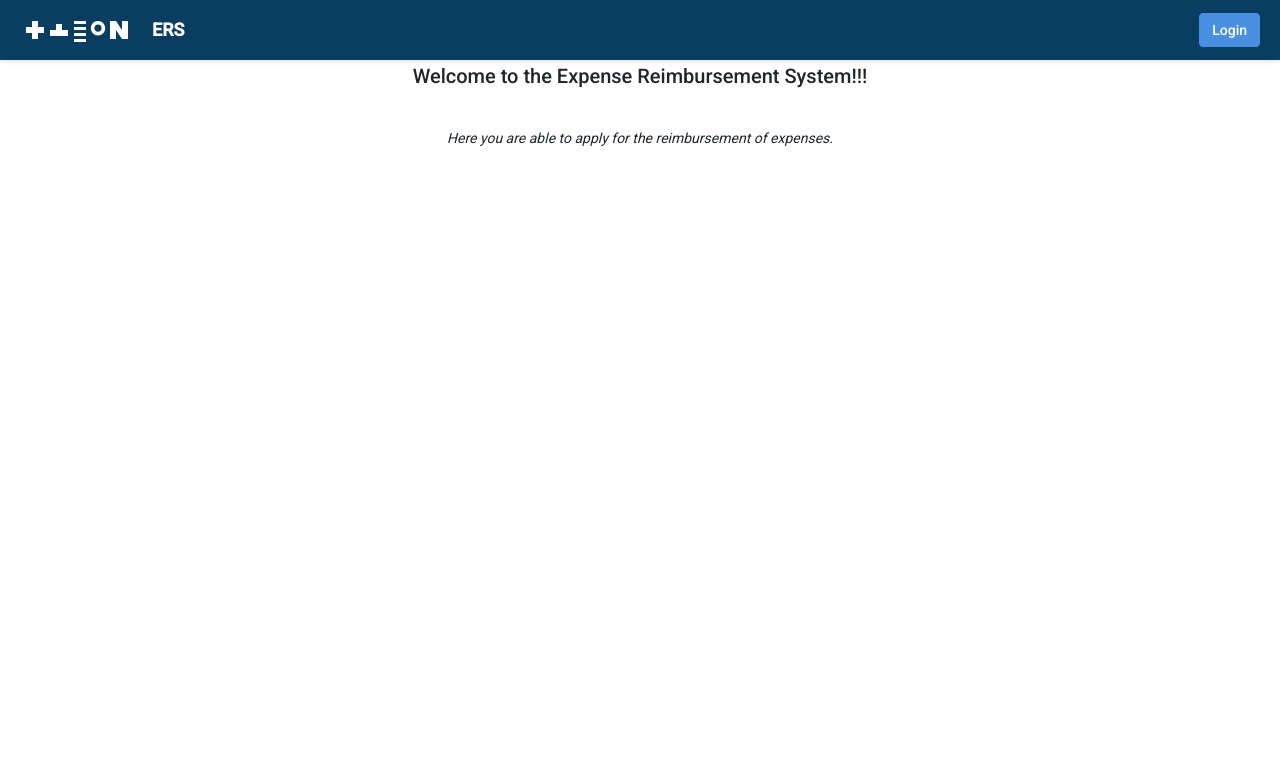
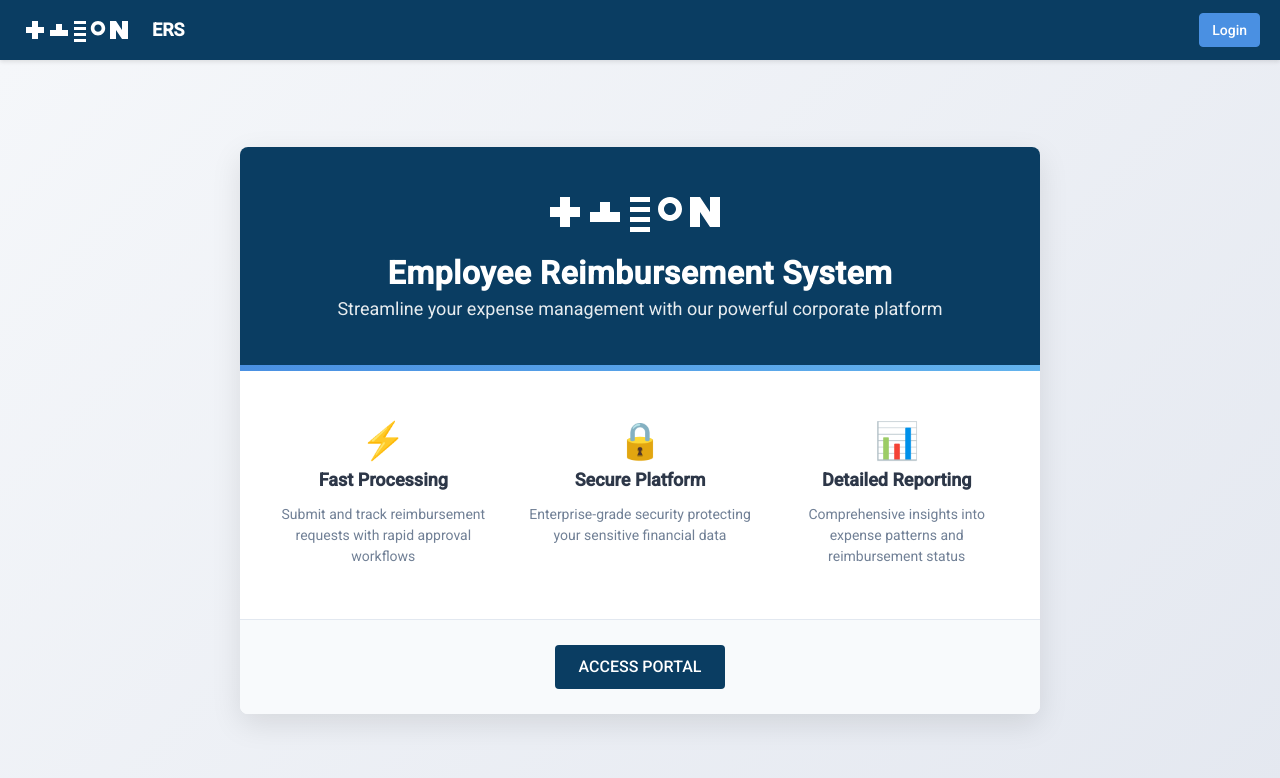
Before and after one commit to tjgray94/ERS-frontend, an Angular app: page / in a window 1280 px wide. Shown: the top 778 px of the page. Built offline with nearby package versions, Linux system fonts and the light colour scheme.

Commit message:
Redesigned the welcome page

```diff
--- a/src/app/welcome/welcome.component.css
+++ b/src/app/welcome/welcome.component.css
@@ -0,0 +1,115 @@
+.welcome-container {
+  min-height: calc(100vh - 60px);
+  background: linear-gradient(135deg, #f5f7fa 0%, #e4e8f0 100%);
+  display: flex;
+  flex-direction: column;
+  align-items: center;
+  justify-content: center;
+  padding: 40px 20px;
+  text-align: center;
+}
+
+.welcome-card {
+  max-width: 800px;
+  width: 100%;
+  background: white;
+  border-radius: 8px;
+  box-shadow: 0 10px 30px rgba(0, 0, 0, 0.1);
+  overflow: hidden;
+}
+
+.welcome-header {
+  background-color: #0a3d62;
+  padding: 40px 30px;
+  position: relative;
+}
+
+.welcome-header::after {
+  content: '';
+  position: absolute;
+  bottom: 0;
+  left: 0;
+  right: 0;
+  height: 6px;
+  background: linear-gradient(90deg, #4a90e2, #63b3ed);
+}
+
+.welcome-title {
+  color: white;
+  font-size: 32px;
+  font-weight: 700;
+  margin: 0;
+  letter-spacing: 0.5px;
+}
+
+.welcome-subtitle {
+  color: rgba(255, 255, 255, 0.9);
+  font-size: 18px;
+  margin-top: 10px;
+  font-weight: 400;
+}
+
+.welcome-body {
+  padding: 40px 30px;
+}
+
+.feature-grid {
+  display: grid;
+  grid-template-columns: repeat(auto-fit, minmax(220px, 1fr));
+  gap: 30px;
+  margin-top: 20px;
+}
+
+.feature-item {
+  display: flex;
+  flex-direction: column;
+  align-items: center;
+  text-align: center;
+}
+
+.feature-icon {
+  font-size: 36px;
+  color: #0a3d62;
+  margin-bottom: 15px;
+}
+
+.feature-title {
+  font-size: 18px;
+  font-weight: 600;
+  color: #2d3748;
+  margin-bottom: 10px;
+}
+
+.feature-description {
+  font-size: 14px;
+  color: #718096;
+  line-height: 1.5;
+}
+
+.welcome-footer {
+  background-color: #f8fafc;
+  padding: 25px 30px;
+  border-top: 1px solid #e2e8f0;
+  text-align: center;
+}
+
+.welcome-cta {
+  display: inline-block;
+  background-color: #0a3d62;
+  color: white;
+  font-size: 16px;
+  font-weight: 500;
+  padding: 12px 24px;
+  border-radius: 4px;
+  text-decoration: none;
+  transition: background-color 0.2s;
+}
+
+.welcome-cta:hover {
+  background-color: #0c4b78;
+}
+
+.company-logo {
+  height: 50px;
+  margin-bottom: 20px;
+}
--- a/src/app/welcome/welcome.component.html
+++ b/src/app/welcome/welcome.component.html
@@ -1,2 +1,35 @@
-<h2 style="text-align:center">Welcome to the Expense Reimbursement System!!!</h2><br>
-<p style="text-align: center;"><i>Here you are able to apply for the reimbursement of expenses.</i></p><br>
+<div class="welcome-container">
+  <div class="welcome-card">
+    <div class="welcome-header">
+      <img src="assets/company-logo.svg" alt="Company Logo" class="company-logo">
+      <h1 class="welcome-title">Employee Reimbursement System</h1>
+      <p class="welcome-subtitle">Streamline your expense management with our powerful corporate platform</p>
+    </div>
+
+    <div class="welcome-body">
+      <div class="feature-grid">
+        <div class="feature-item">
+          <div class="feature-icon">⚡</div>
+          <h3 class="feature-title">Fast Processing</h3>
+          <p class="feature-description">Submit and track reimbursement requests with rapid approval workflows</p>
+        </div>
+
+        <div class="feature-item">
+          <div class="feature-icon">🔒</div>
+          <h3 class="feature-title">Secure Platform</h3>
+          <p class="feature-description">Enterprise-grade security protecting your sensitive financial data</p>
+        </div>
+
+        <div class="feature-item">
+          <div class="feature-icon">📊</div>
+          <h3 class="feature-title">Detailed Reporting</h3>
+          <p class="feature-description">Comprehensive insights into expense patterns and reimbursement status</p>
+        </div>
+      </div>
+    </div>
+
+    <div class="welcome-footer">
+      <a routerLink="/login" class="welcome-cta">ACCESS PORTAL</a>
+    </div>
+  </div>
+</div>
```
